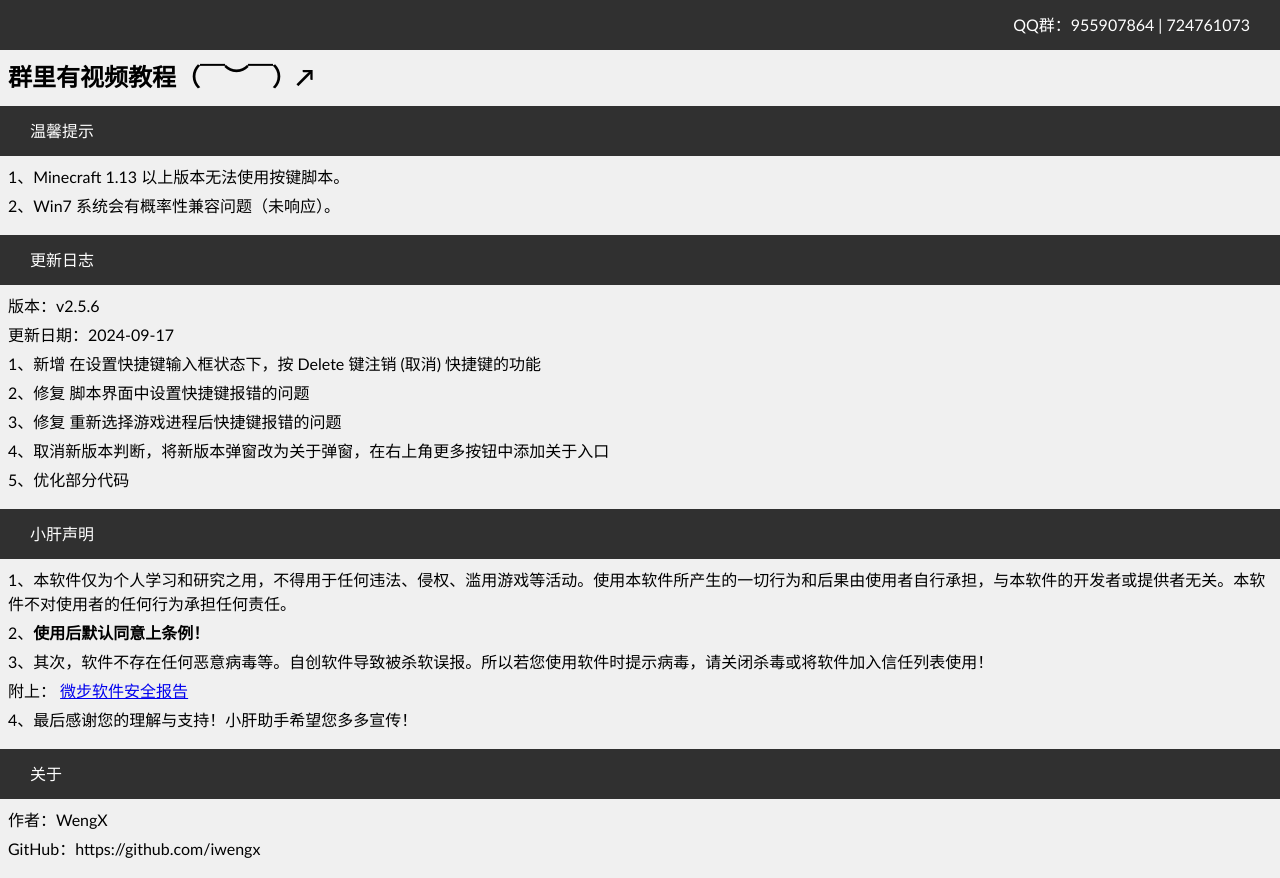
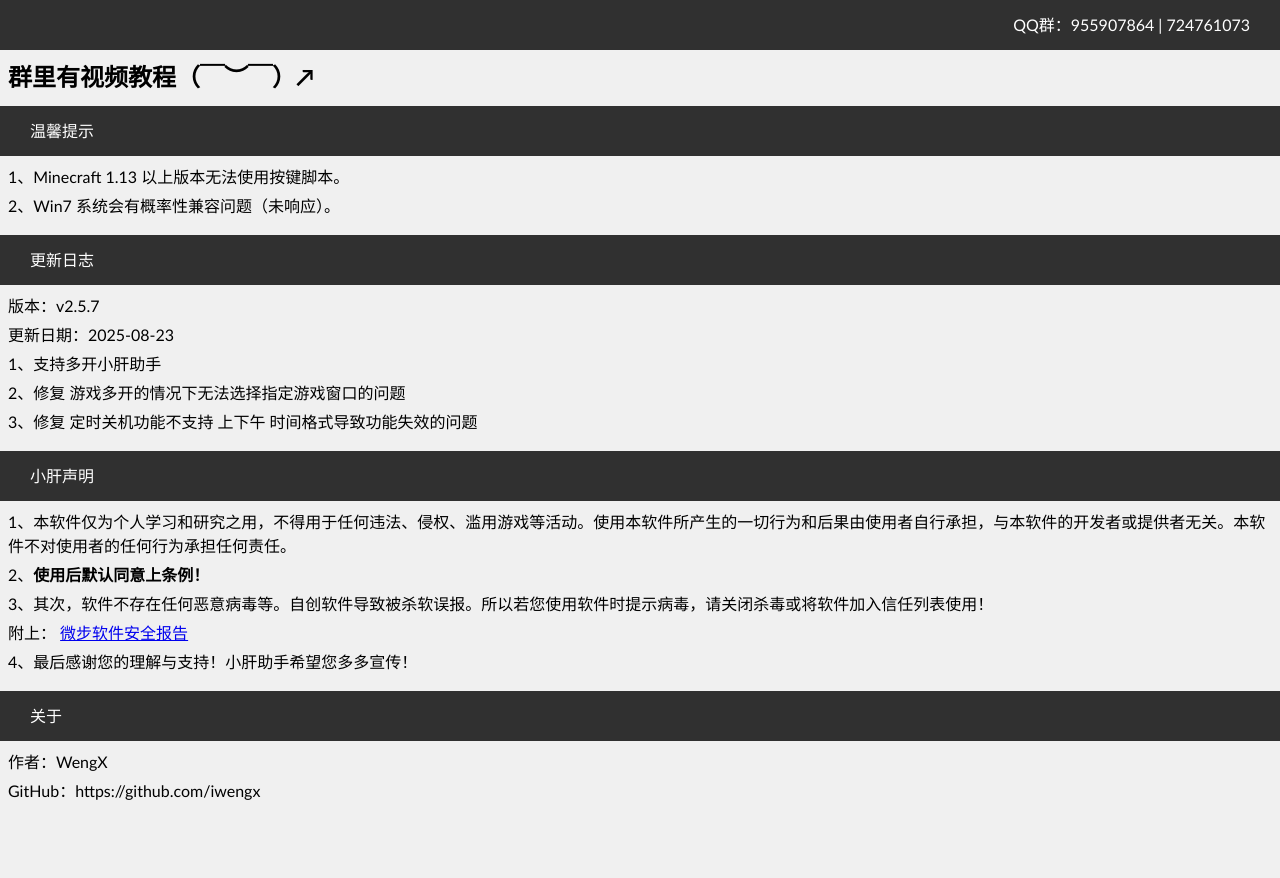
Before and after one commit to iwengx/wengx.cn-html, a website built with Vite: page programhome.html in a window 1280 px wide. After the commit the page ends 820 px from the top, so only its background shows below. Built offline with nearby package versions, Linux system fonts and the light colour scheme.

Commit message:
update: 更新小肝助手 v2.5.7 版本

```diff
--- a/programhome.html
+++ b/programhome.html
@@ -69,13 +69,11 @@
         <p>更新日志</p>
       </div>
       <div class="text-box">
-        <p>版本：v2.5.6</p>
-        <p>更新日期：2024-09-17</p>
-        <p>1、新增 在设置快捷键输入框状态下，按 Delete 键注销 (取消) 快捷键的功能</p>
-        <p>2、修复 脚本界面中设置快捷键报错的问题</p>
-        <p>3、修复 重新选择游戏进程后快捷键报错的问题</p>
-        <p>4、取消新版本判断，将新版本弹窗改为关于弹窗，在右上角更多按钮中添加关于入口</p>
-        <p>5、优化部分代码</p>
+        <p>版本：v2.5.7</p>
+        <p>更新日期：2025-08-23</p>
+        <p>1、支持多开小肝助手</p>
+        <p>2、修复 游戏多开的情况下无法选择指定游戏窗口的问题</p>
+        <p>3、修复 定时关机功能不支持 上下午 时间格式导致功能失效的问题</p>
       </div>
     </div>
 
--- a/src/scripts/main.js
+++ b/src/scripts/main.js
@@ -11,8 +11,8 @@ wrapperEl.addEventListener('scroll', (e) => {
 })
 
 /** 软件下载配置 */
-const llhVersion = '2.5.6'
-const downloadLink = `https://slink.ltd/https://github.com/iwengx/Minecraft-Lil-liver-helper/releases/download/${llhVersion}/minecraft-lil-liver-helper-v${llhVersion}.exe`
+const llhVersion = '2.5.7'
+const downloadLink = `https://gh-proxy.com/https://github.com/iwengx/Minecraft-Lil-liver-helper/releases/download/${llhVersion}/minecraft-lil-liver-helper-v${llhVersion}.exe`
 const downloadEl = document.getElementById('wengxcn-download')
 downloadEl.setAttribute('href', downloadLink)
 
```
